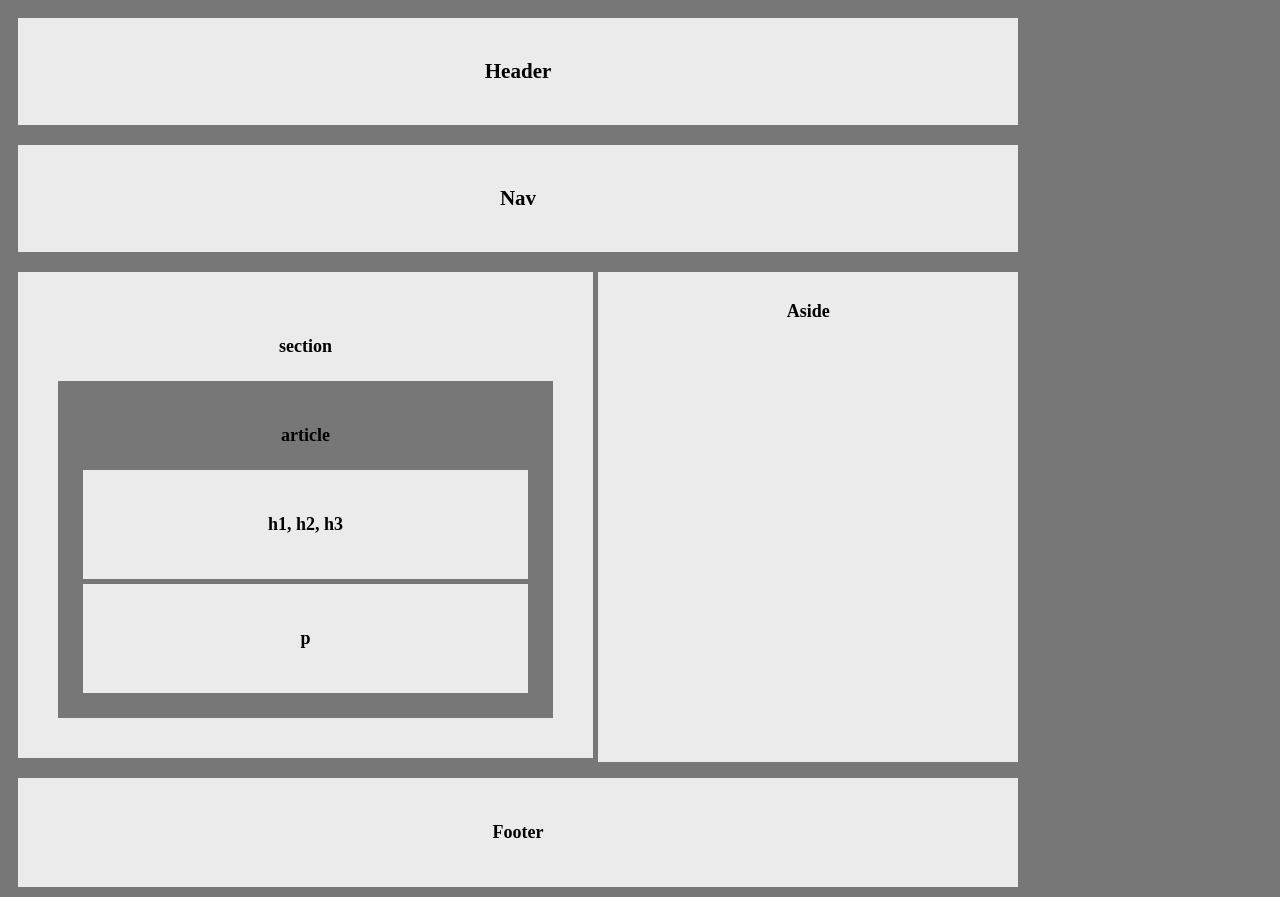
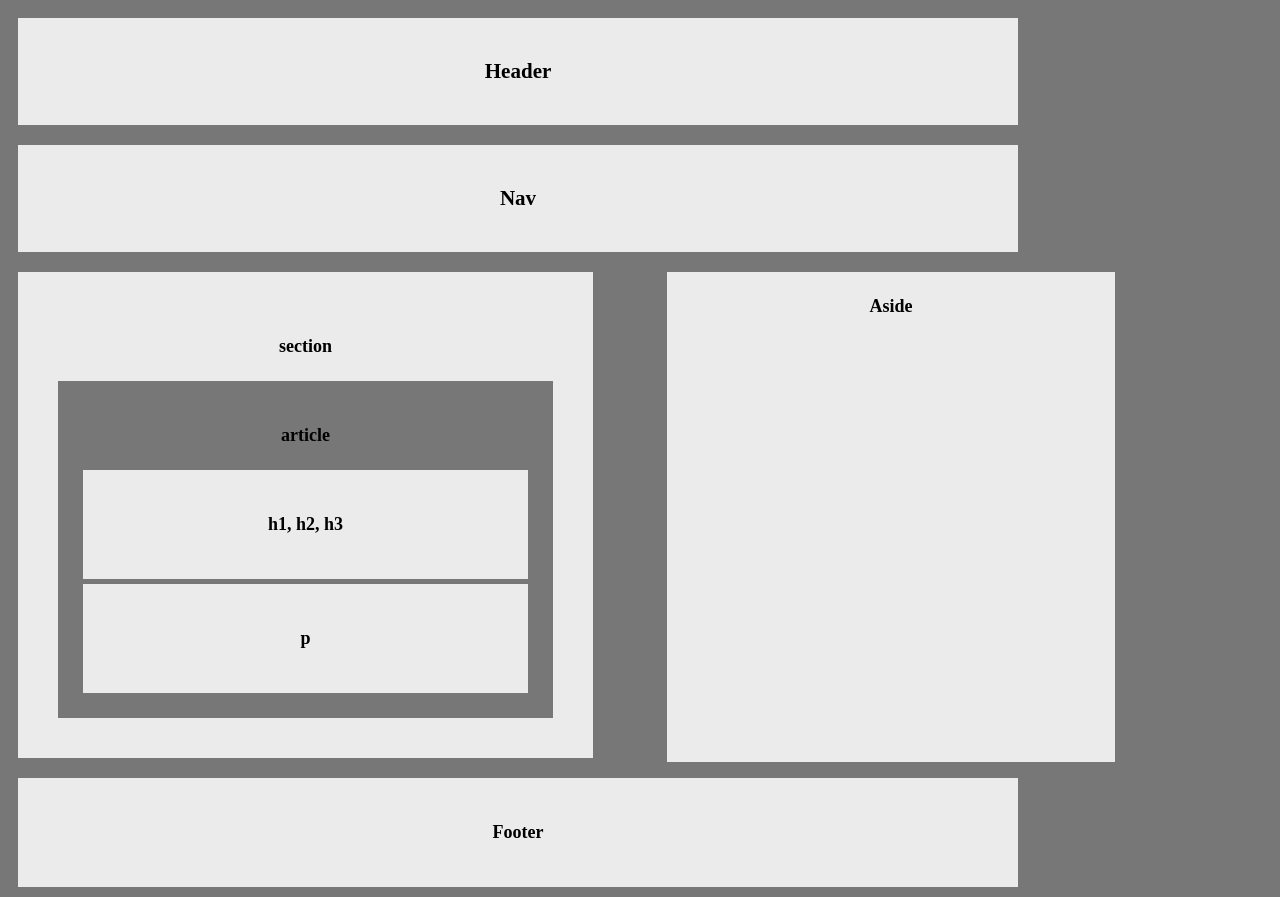
Before and after one commit to DigitalTheorist/HW-Wireframe, a plain HTML site: page index.html in a window 1280 px wide. Drawn offline with Linux system fonts and the light colour scheme.

Commit message:
all blocks in position commit 2

```diff
--- a/style.css
+++ b/style.css
@@ -27,6 +27,7 @@ h4 {
   display: inline-block;
   padding: 20px;
   margin: 10px;
+  margin-top: 10px;
   width: 100%;
   background-color: #ebebeb;
 }
@@ -59,11 +60,10 @@ h4 {
 #aside {
   position: absolute;
   display: inline-block;
-  padding: 5px;
   margin-top: 10px;
-  right: 262px;
-  width: 32%;
-  height: 480px;
+  right: 165px;
+  width: 35%;
+  height: 490px;
   background-color: #ebebeb;
 }
 
```
